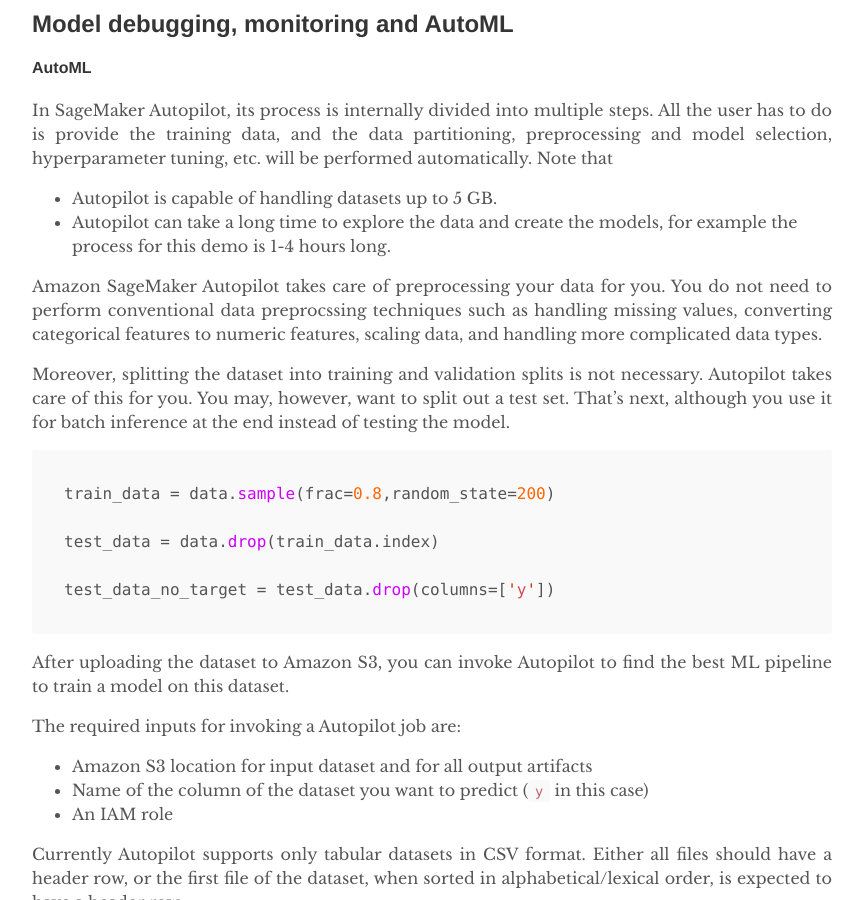
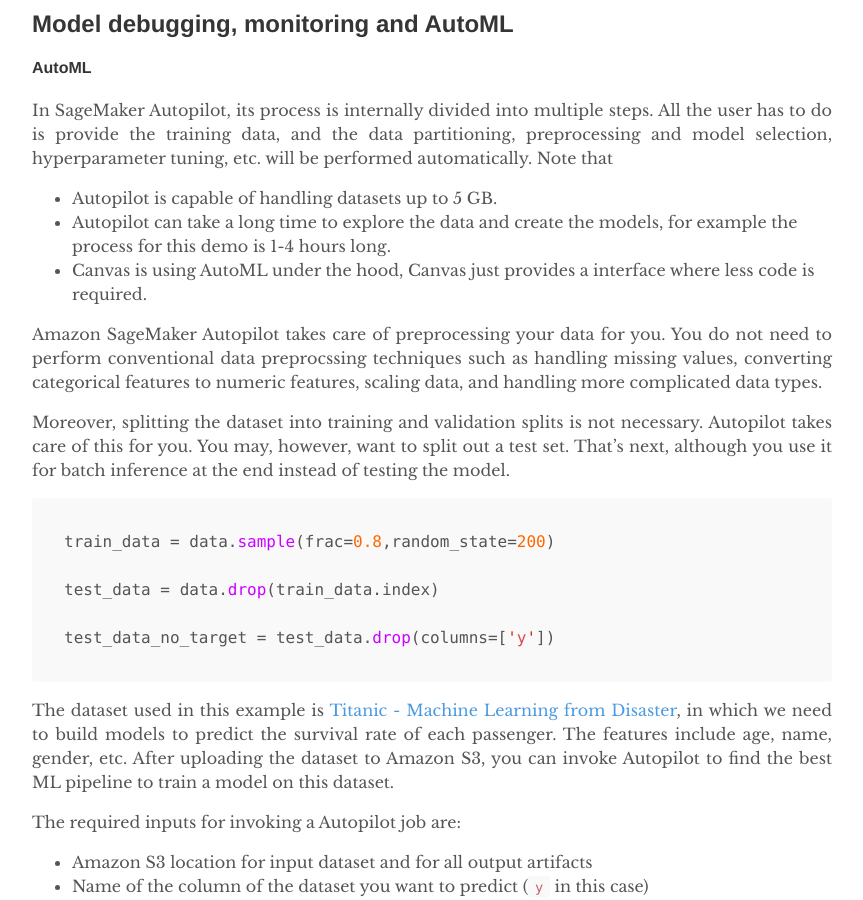
Before and after one commit to shanmo/shanmo.github.io, a Jekyll site: the page built from _posts/22-05-30-sagemaker.md, in a window 1280 px wide and 900 px high, scrolled down 8183 px. Shown: the whole window, without its empty margins (208-1071 px from the left). Built offline with Jekyll 4.4.1, drawn with Linux system fonts in a browser that asks for light colours; some of the changed text lies outside the part shown.

Commit message:
Update 22-05-30-sagemaker.md

````diff
--- a/_posts/22-05-30-sagemaker.md
+++ b/_posts/22-05-30-sagemaker.md
@@ -276,6 +276,7 @@
 
 - Autopilot is capable of handling datasets up to 5 GB.
 - Autopilot can take a long time to explore the data and create the models, for example the process for this demo is 1-4 hours long.
+- Canvas is using AutoML under the hood, Canvas just provides a interface where less code is required.
 
 Amazon SageMaker Autopilot takes care of preprocessing your data for you. You do not need to perform conventional data preprocssing techniques such as handling missing values, converting categorical features to numeric features, scaling data, and handling more complicated data types.
 
@@ -289,7 +290,7 @@
 test_data_no_target = test_data.drop(columns=['y'])
 ```
 
-After uploading the dataset to Amazon S3, you can invoke Autopilot to find the best ML pipeline to train a model on this dataset.
+The dataset used in this example is [Titanic - Machine Learning from Disaster](https://www.kaggle.com/c/titanic), in which we need to build models to predict the survival rate of each passenger. The features include age, name, gender, etc. After uploading the dataset to Amazon S3, you can invoke Autopilot to find the best ML pipeline to train a model on this dataset.
 
 The required inputs for invoking a Autopilot job are:
 * Amazon S3 location for input dataset and for all output artifacts
````
Also changed, not shown: other parts of _posts/22-05-30-sagemaker.md (+1 -1 lines).
